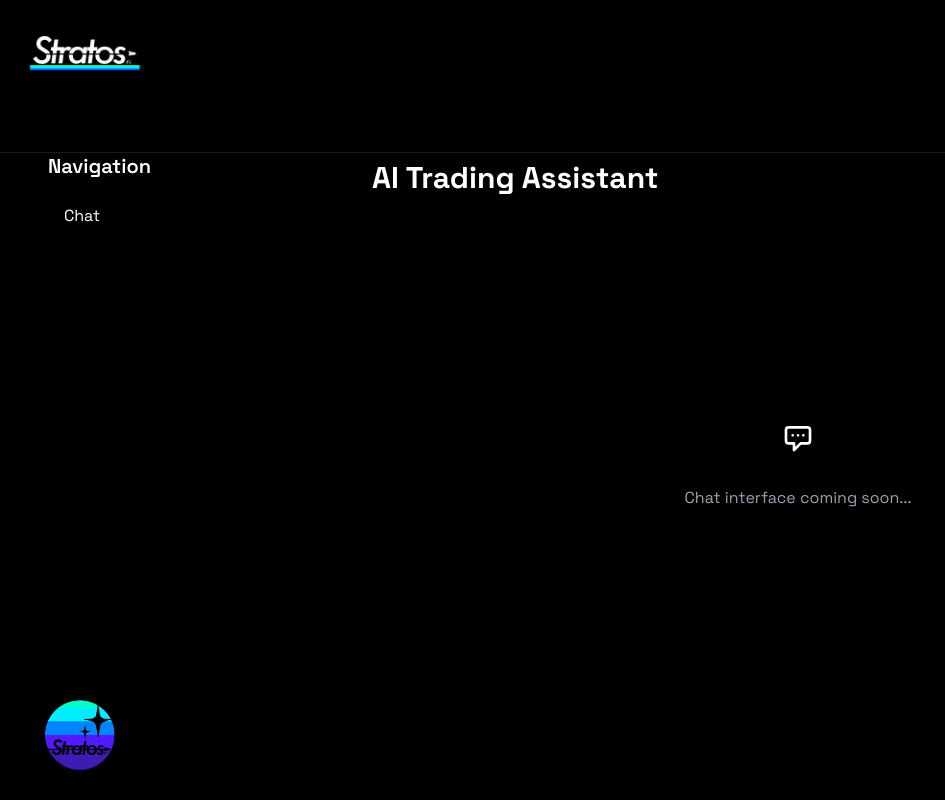
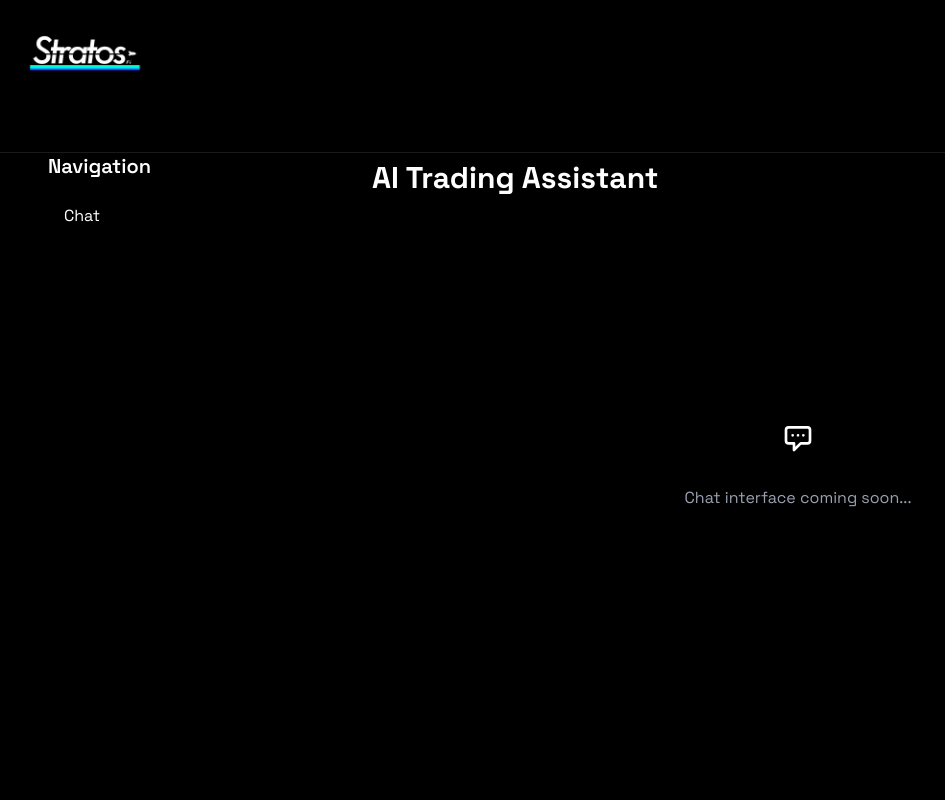
Before and after one commit to Rafelvdy/StratosFi, a Next.js app: page /chat in a window 1280 px wide. Shown: the whole page, without its empty margins (0-945 px from the left). Built offline with nearby package versions, Linux system fonts and the light colour scheme.

Commit message:
transition covers full screen

```diff
--- a/src/app/components/TransitionLayout.tsx
+++ b/src/app/components/TransitionLayout.tsx
@@ -81,9 +81,9 @@ export const TransitionLayout = ({
   }
 
   const bars = [
-    { color: '#2EFFD4', height: '33vh', zIndex: 53 },
-    { color: '#4D7EFF', height: '66vh', zIndex: 52 },
-    { color: '#6C3CE9', height: '90vh', zIndex: 51 },
+    { color: '#2EFFD4', height: '40vh', zIndex: 53 },
+    { color: '#4D7EFF', height: '75vh', zIndex: 52 },
+    { color: '#6C3CE9', height: '100vh', zIndex: 51 },
   ]
 
   return (
--- a/src/app/layout.tsx
+++ b/src/app/layout.tsx
@@ -1,26 +1,28 @@
+'use client'
+
 import "./globals.css";
 import Image from "next/image";
 import { Space_Grotesk } from 'next/font/google'
+import { usePathname } from 'next/navigation'
 
 const spaceGrotesk = Space_Grotesk({
   subsets: ['latin'],
   display: 'swap',
 })
 
-export const metadata = {
-  title: "StratosFi | Rise Above Market Noise!",
-  description: "Rise Above Market Noise!",
-};
-
 export default function RootLayout({
   children,
 }: Readonly<{
   children: React.ReactNode;
 }>) {
+  const pathname = usePathname()
+  const isHomePage = pathname === '/'
+
   return (
     <html lang="en" className={spaceGrotesk.className}>
       <body>
         {children}
+        {isHomePage && (
           <div className="fixed bottom-4 left-4">
             <Image
               src="/logos/Stratos Circle logo.png"
@@ -29,6 +31,7 @@ export default function RootLayout({
               height={128}
             />
           </div>
+        )}
       </body>
     </html>
   );
--- /dev/null
+++ b/src/app/metadata.ts
@@ -0,0 +1,4 @@
+export const metadata = {
+  title: "StratosFi | Rise Above Market Noise!",
+  description: "Rise Above Market Noise!",
+};
```
Lines whose indentation alone changed are shown as unchanged.
